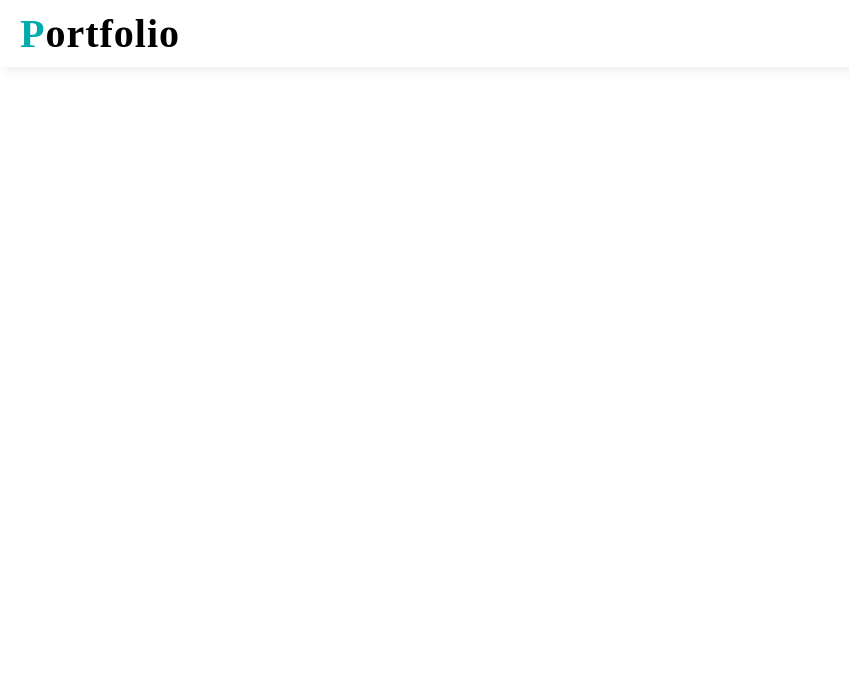
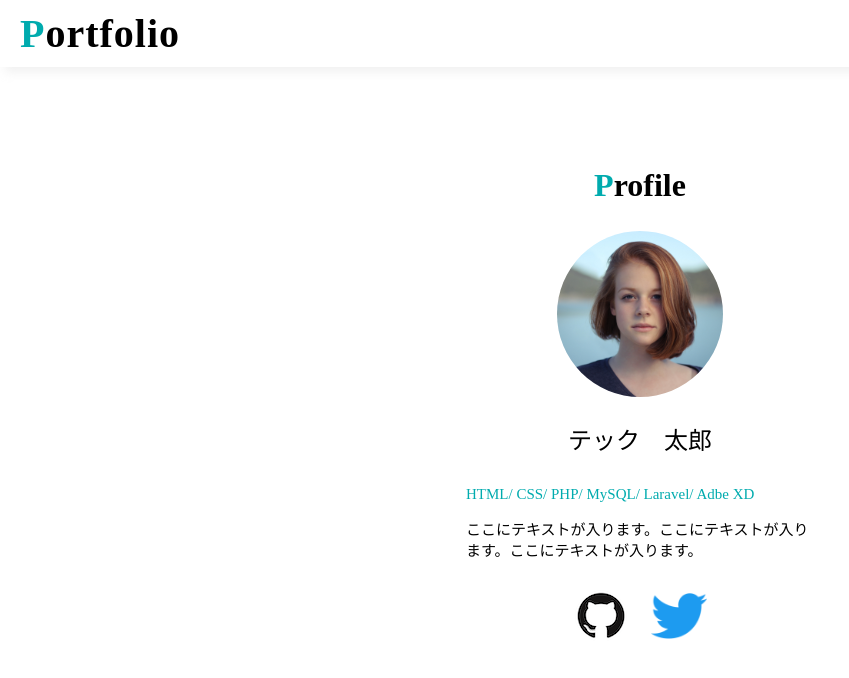
Before and after one commit to 96neko5577/PortfolioSample, a PHP site: page / in a window 1280 px wide. Before the commit the part shown is almost empty. Shown: the top 678 px of the page, without its empty margins (0-849 px from the left). Run offline with PHP 8.4, Linux system fonts and the light colour scheme.

Commit message:
mainのprofileの箱作成

```diff
--- a/index.html
+++ b/index.html
@@ -24,5 +24,48 @@
             </a>
         </h1>
     </header>
+
+    <!--
+        mainタグの作成
+        ・profile用とworks用の箱を作成する
+        →divタグを使っていきます
+    -->
+    <div class="block-main">
+        <!--
+            profile用の箱
+        -->
+        <div class="box-profile">
+            <h2 class="sub-title">
+                <span class="color-green">P</span>rofile
+            </h2>
+            <div class="item-list">
+                <img src="img/profile.png" alt="プロフィール画像">
+                <b>テック　太郎</b>
+                <p class="color-green">HTML/ CSS/ PHP/ MySQL/ Laravel/ Adbe XD</p>
+                <p>ここにテキストが入ります。ここにテキストが入ります。ここにテキストが入ります。</p>
+            </div>
+            <ul class="icon-list">
+                <li>
+                    <a href="">
+                        <img src="img/github.png" alt="GitHubアイコン">
+                    </a>
+                </li>
+                <li>
+                    <a href="">
+                        <img src="img/twitter.png" alt="Twitterアイコン">
+                    </a>
+                </li>
+            </ul>
+
+        </div>
+
+        <!--
+            work用の箱
+        -->
+        <div>
+
+        </div>
+
+    </div>
 </body>
 </html>
--- a/style.css
+++ b/style.css
@@ -1,6 +1,6 @@
 /*
-*画面のスタイルシート
-*/
+ *画面のスタイルシート
+ */
 
 body {
     font-family: "Noto Sans jp","sans-serif";
@@ -12,10 +12,14 @@ body {
     color: #00ABAE;
 }
 
+.sub-title{
+    font-size: 32px;
+}
+
 
 /*
-*[header]のスタイルシート
-*/
+ *[header]のスタイルシート
+ */
 
 .block-header {
     margin: 10px 0;
@@ -29,3 +33,54 @@ body {
     text-decoration: none;
     letter-spacing: 1px;
 }
+
+/*
+ *[mainタグ]のスタイルシート
+*/
+
+.block-main {
+    text-align: center;
+    margin: 100px 0;
+}
+
+/*
+*[profile]のスタイルシート
+*/
+
+.item-list {
+    width: 100%;
+    max-width: 348px;
+    margin: 0 auto;
+}
+
+.item-list b {
+    display: block;
+    font-size: 24px;
+    font-weight: normal;
+    margin: 20px 0 30px;
+}
+
+.item-list p {
+    font-size: 15px;
+    line-height: normal;
+    text-align: left;
+}
+
+.icon-list{
+    list-style: none;
+    width: 100%;
+    max-width: 247px;
+    margin: 30px auto;
+    padding: 0;
+    display: flex;
+    justify-content: center;
+    align-items: center;
+}
+
+.icon-list li {
+    margin-right: 22px;
+}
+
+.icon-list li:last-child {
+    margin-right: 0;
+}
```
